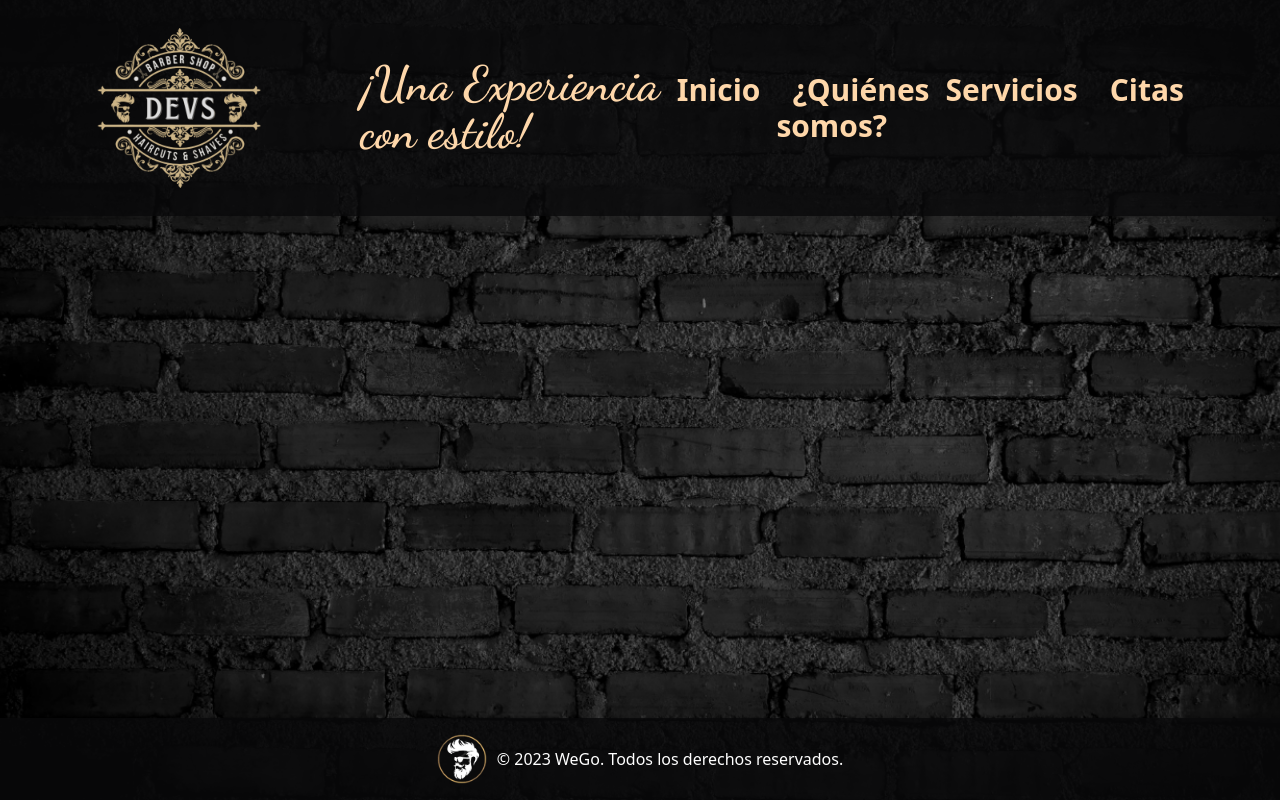
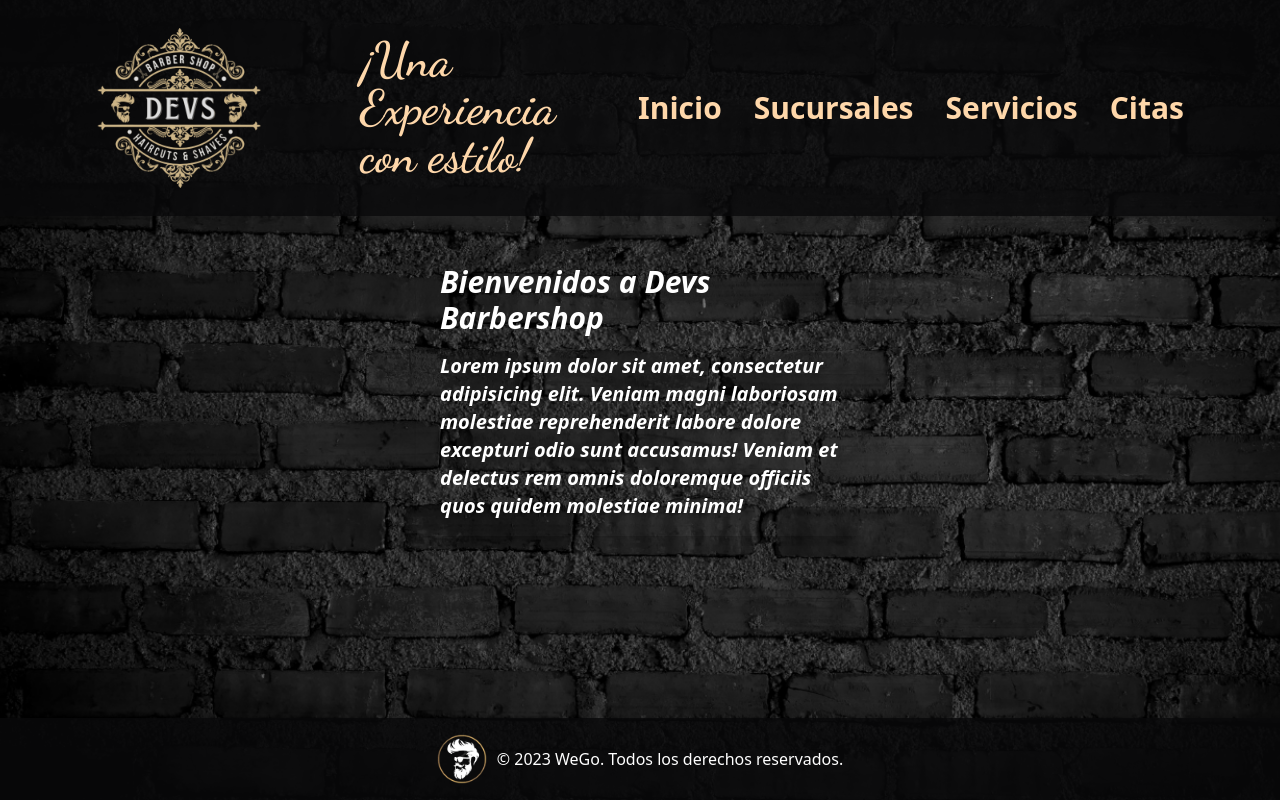
Before and after one commit to GabyLow/app-react-barbershop, a React (Vite) app: page /BranchPage in a window 1280 px wide. Built offline with nearby package versions, Linux system fonts and the light colour scheme.

Commit message:
:art:feat(add):images-sources

```diff
--- a/src/App.jsx
+++ b/src/App.jsx
@@ -1,10 +1,10 @@
 import { BrowserRouter, Route, Routes } from "react-router-dom";
 import { Navbar } from "./components/NavBar";
 import HomePage from "./pages/HomePage";
-import AboutUsPage from "./pages/AboutUsPage";
 import ServicesPage from "./pages/ServicesPage";
 import AppointsPage from "./pages/AppointsPage";
 import Footer from "./components/Footer";
+import BranchPage from "./pages/BranchPage";
 
 function App() {
   return (
@@ -14,7 +14,7 @@ function App() {
         <Navbar/>
         <Routes>
           <Route path="/" element={<HomePage />} />
-          <Route path="/AboutUsPage" element={<AboutUsPage />} />
+          <Route path="/BranchPage" element={<BranchPage />} />
           <Route path="/ServicesPage" element={<ServicesPage />} />
           <Route path="/AppointsPage" element={<AppointsPage />} />
         </Routes>
--- a/src/components/NavBar.jsx
+++ b/src/components/NavBar.jsx
@@ -42,11 +42,11 @@ export const Navbar = () => {
           </li>
           <li>
             <Link
-              to="/AboutUsPage"
+              to="/BranchPage"
               className="text-3xl font-bold text-orange-200 hover:text-gray-400 px-4 py-2"
             >
               {" "}
-              ¿Quiénes somos?{" "}
+              Sucursales{" "}
             </Link>
           </li>
           <li>
--- a/src/pages/AboutUsPage.jsx
+++ /dev/null
@@ -1,12 +0,0 @@
-
-const AboutUsPage = () => {
-  return (
-    <>
-      <div className="container mx-auto mt-8">
-
-      </div>
-    </>
-  );
-};
-
-export default AboutUsPage;
--- /dev/null
+++ b/src/pages/BranchPage.jsx
@@ -0,0 +1,13 @@
+import HomeCard from "../components/HomeCard";
+
+const BranchPage = () => {
+  return (
+    <>
+      <div className="container mx-auto mt-8">
+        <HomeCard/>
+      </div>
+    </>
+  );
+};
+
+export default BranchPage;
--- a/src/pages/HomePage.jsx
+++ b/src/pages/HomePage.jsx
@@ -24,21 +24,21 @@ const HomePage = () => {
         >
           <div>
             <img
-              src="/src/assets/Banner1.png"
+              src="https://images.unsplash.com/photo-1503951914875-452162b0f3f1?ixlib=rb-4.0.3&ixid=M3wxMjA3fDB8MHxwaG90by1wYWdlfHx8fGVufDB8fHx8fA%3D%3D&auto=format&fit=crop&w=2070&q=80"
               alt="Imagen 1"
               style={imageStyle}
             />
           </div>
           <div>
             <img
-              src="/src/assets/Banner 2.png"
+              src="https://images.unsplash.com/photo-1493256338651-d82f7acb2b38?ixlib=rb-4.0.3&ixid=M3wxMjA3fDB8MHxwaG90by1wYWdlfHx8fGVufDB8fHx8fA%3D%3D&auto=format&fit=crop&w=2070&q=80"
               alt="Imagen 2"
               style={imageStyle}
             />
           </div>
           <div>
             <img
-              src="/src/assets/Banner 3.png"
+              src="https://images.unsplash.com/photo-1622286342621-4bd786c2447c?ixlib=rb-4.0.3&ixid=M3wxMjA3fDB8MHxwaG90by1wYWdlfHx8fGVufDB8fHx8fA%3D%3D&auto=format&fit=crop&w=2070&q=80"
               alt="Imagen 3"
               style={imageStyle}
             />
```
Also changed, not shown: 1 other file (tests, documents, lock files or other folders).
